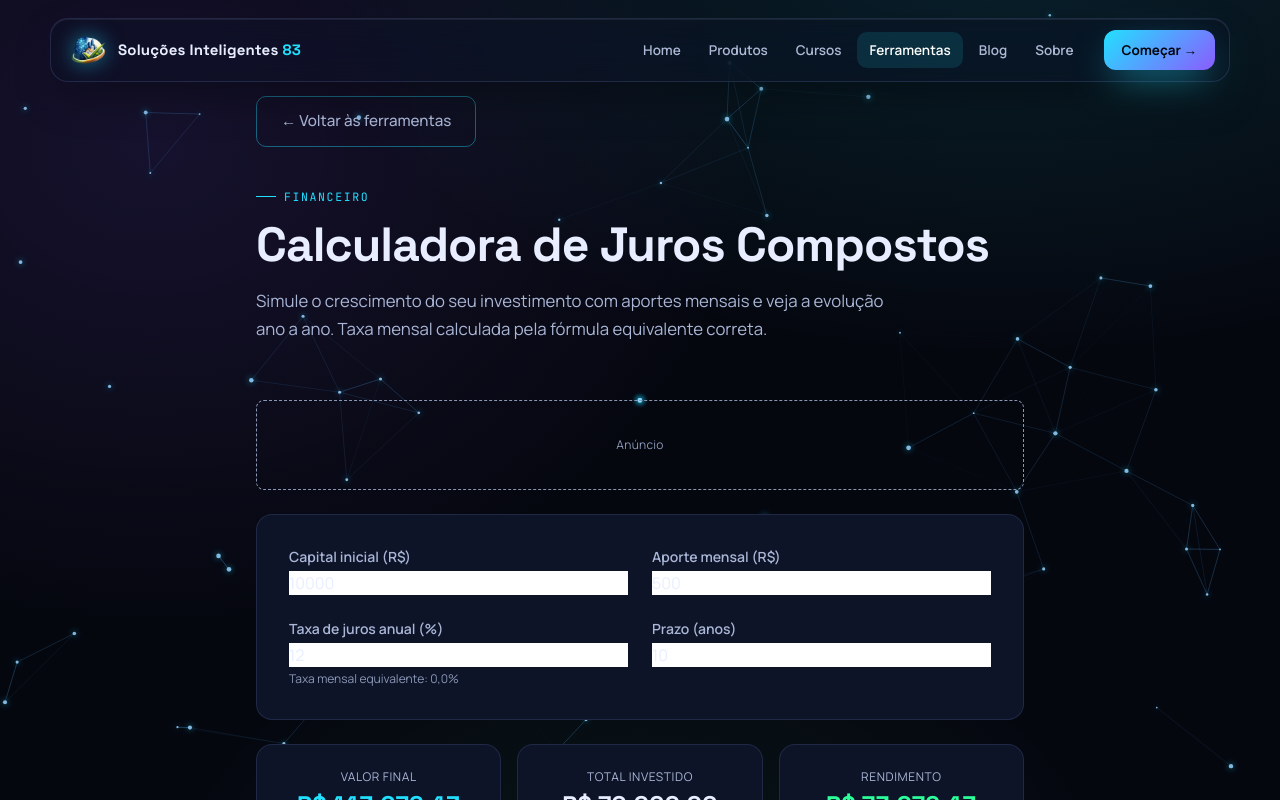
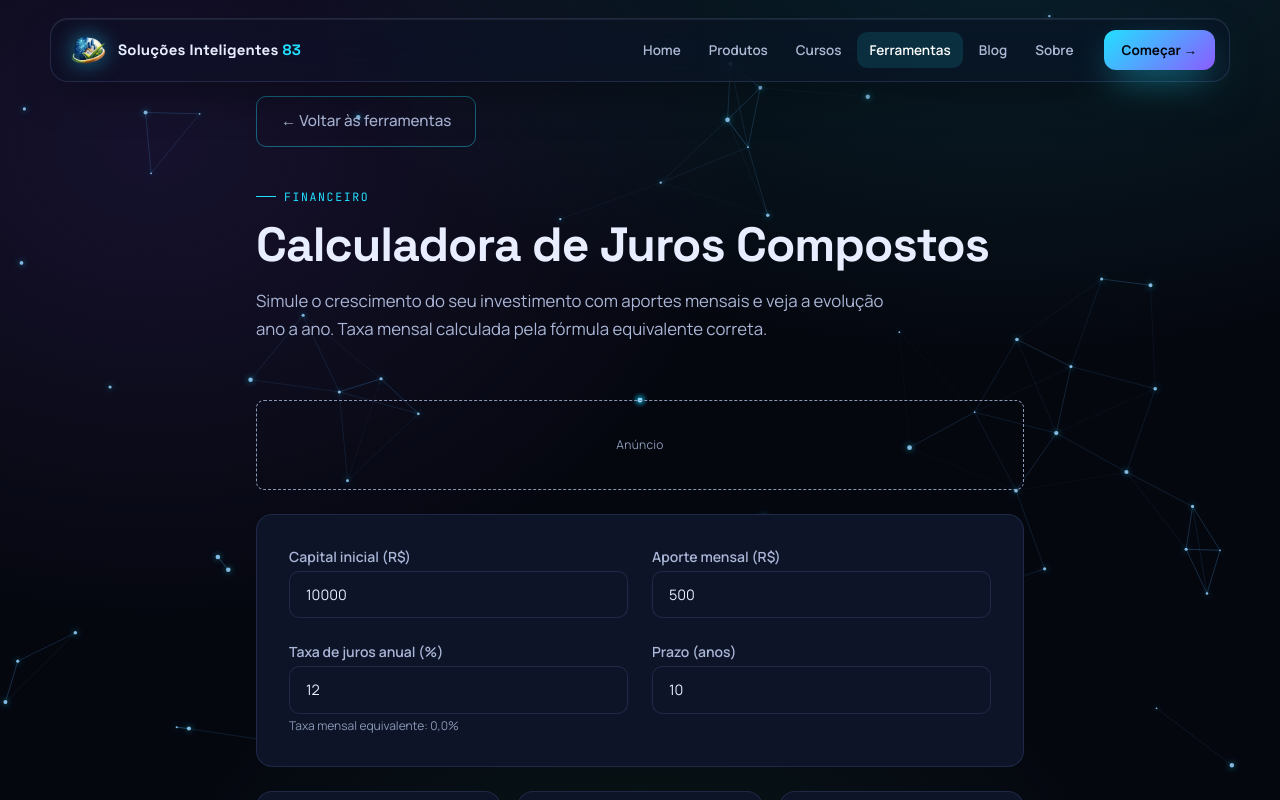
Before and after one commit to paulodev40/SolucoesInteligentes, a Next.js app: page /ferramentas/calculadora-juros-compostos in a window 1280 px wide. Shown: the top 800 px of the page. Built offline with nearby package versions, Linux system fonts and the light colour scheme.

Commit message:
Update globals.css

```diff
--- a/app/globals.css
+++ b/app/globals.css
@@ -344,6 +344,26 @@ body.cursor-click #cursor-dot {
   box-shadow: 0 0 0 3px var(--cyan-dim);
 }
 textarea.field { min-height: 120px; resize: vertical; }
+
+/* Inputs das ferramentas — mesmo visual de .field (tema escuro) */
+.form-field {
+  background: var(--surface);
+  border: 1px solid var(--border);
+  border-radius: 10px;
+  padding: 12px 16px;
+  color: var(--text);
+  font-family: var(--font-body);
+  font-size: 0.9rem;
+  outline: none;
+  transition: all 0.2s;
+  width: 100%;
+}
+.form-field::placeholder { color: var(--text-faint); }
+.form-field:focus {
+  border-color: var(--cyan);
+  background: var(--surface2);
+  box-shadow: 0 0 0 3px var(--cyan-dim);
+}
 
 .field-label {
   font-size: 0.78rem;
```
